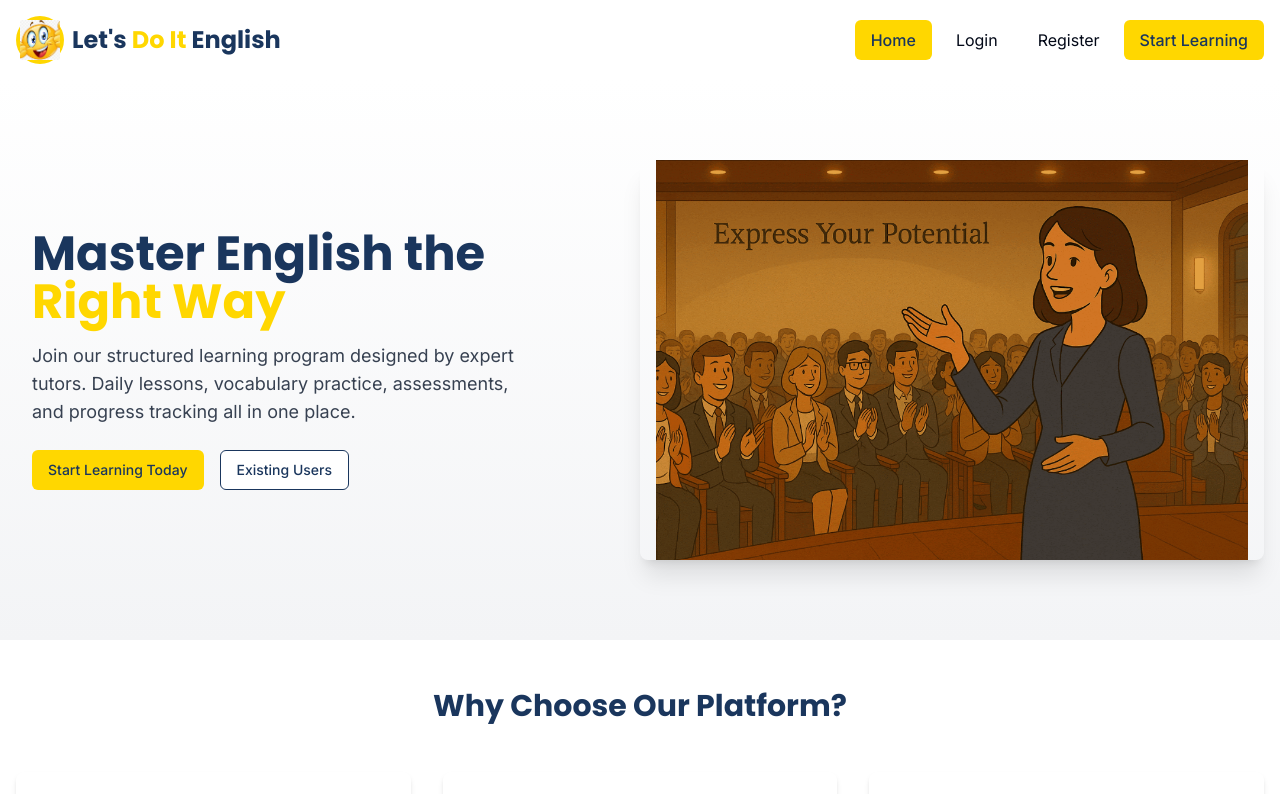
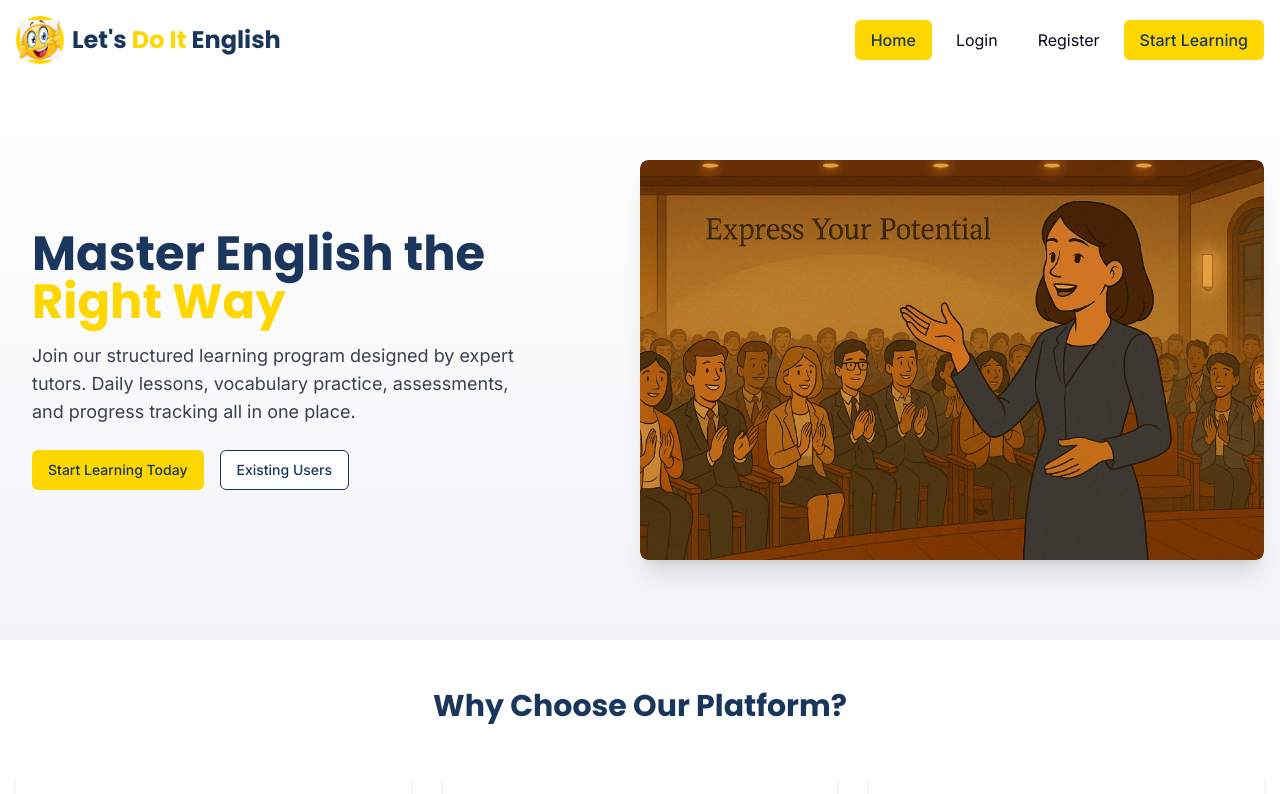
Before and after one commit to Bonheur45/learn-speak-english-now-79, a React (Vite) app: page / in a window 1280 px wide. Shown: the top 794 px of the page. Built offline with nearby package versions, Linux system fonts and the light colour scheme.

Commit message:
Fix: ImageCarousel GIF edge display
Remove extra white space around GIF images in the ImageCarousel component to ensure the curved edges are applied to the GIF's actual edges.

```diff
--- a/src/components/ImageCarousel.tsx
+++ b/src/components/ImageCarousel.tsx
@@ -1,3 +1,4 @@
+
 import React, { useState, useEffect } from 'react';
 import { cn } from '@/lib/utils';
 import {
@@ -47,8 +48,8 @@ const ImageCarousel: React.FC<ImageCarouselProps> = ({
             alt={`${altText} ${index + 1}`}
             className={cn(
               "w-full h-full transition-all duration-1000 absolute inset-0 object-cover",
-              // Keep rounded corners on medium and larger screens, full width on mobile
-              "px-0 md:px-4 md:rounded-lg",
+              // Apply rounded corners directly to the image on medium and larger screens
+              "md:rounded-lg",
               index === currentImageIndex ? "opacity-100 z-10" : "opacity-0 z-0"
             )}
           />
@@ -63,7 +64,7 @@ const ImageCarousel: React.FC<ImageCarouselProps> = ({
       <CarouselContent>
         {images.map((image, index) => (
           <CarouselItem key={index}>
-            <div className="p-0 sm:p-1">
+            <div className="p-0">
               <img
                 src={image}
                 alt={`${altText} ${index + 1}`}
```
